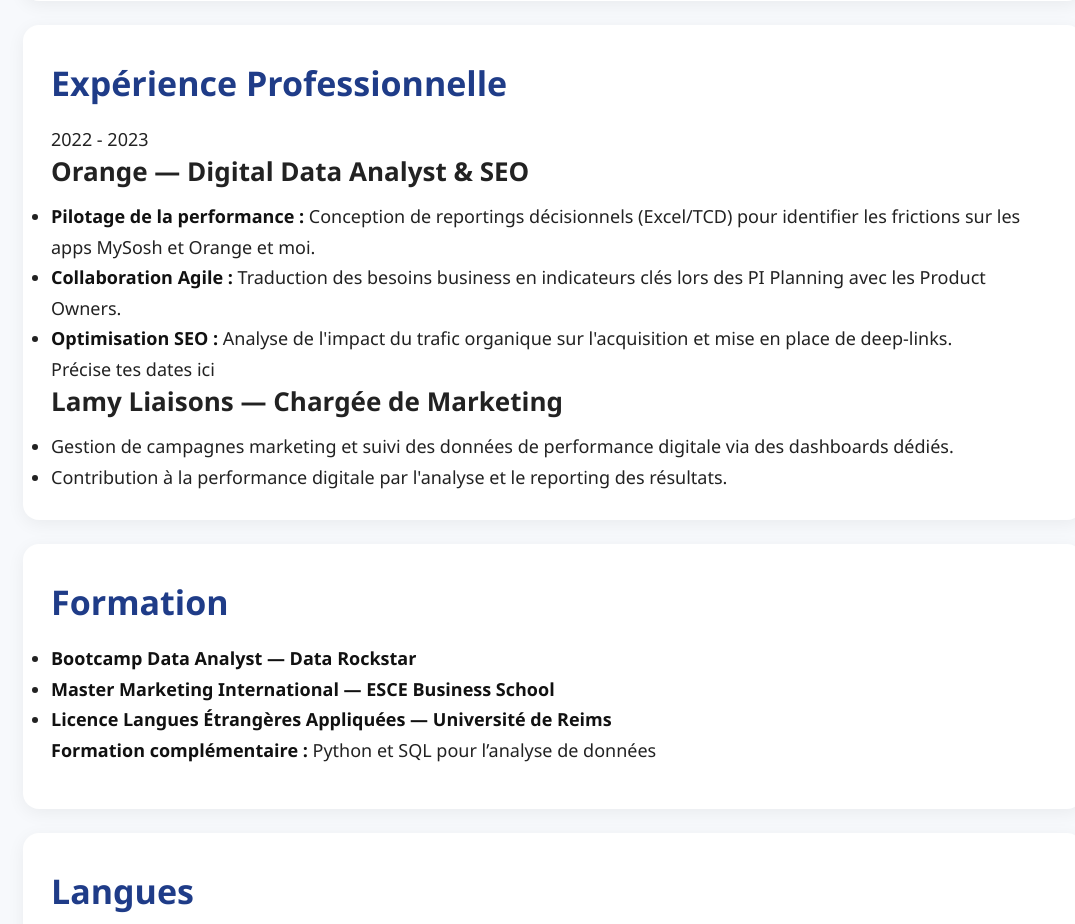
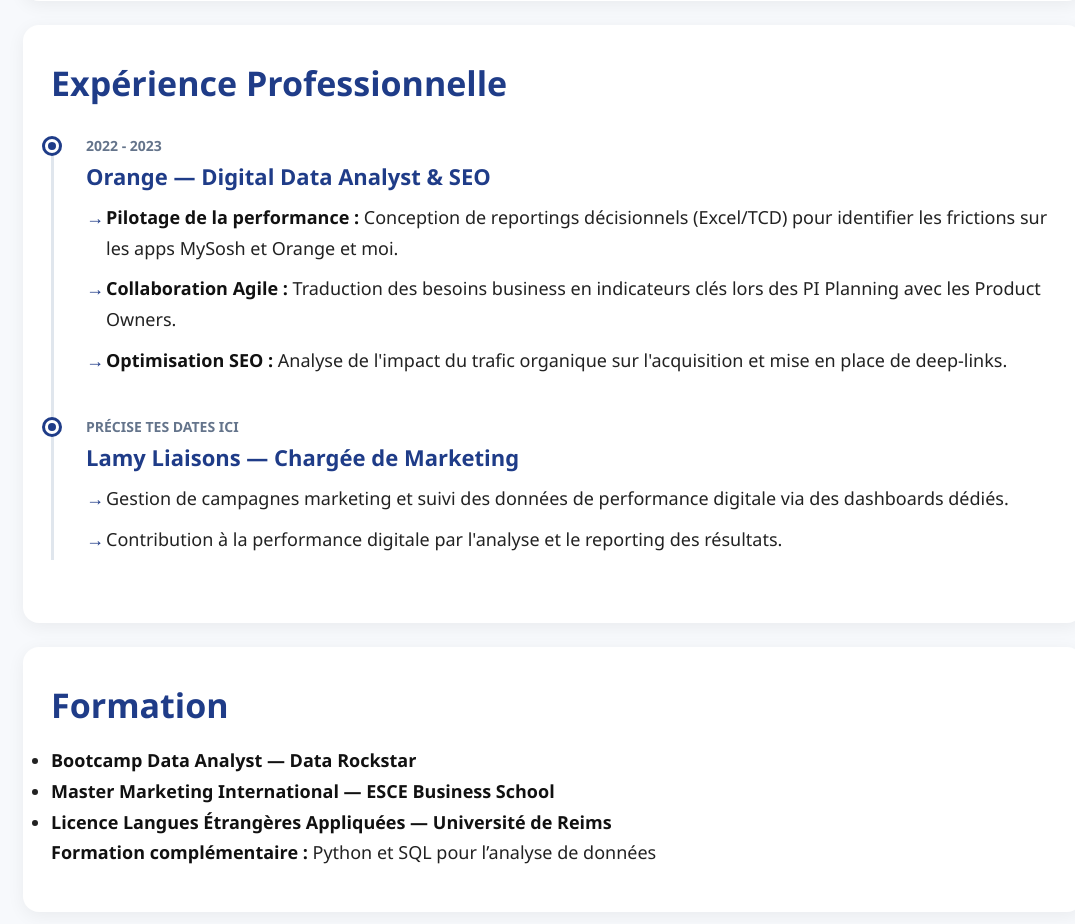
Before and after one commit to Odysseas18/GOMA-Project, a plain HTML site: page index.html in a window 1280 px wide. Shown: the part 3160-4084 px from the top of the page, without its empty margins (87-1162 px from the left). Drawn offline with Linux system fonts and the light colour scheme.

Commit message:
Add timeline styles to style.css

```diff
--- a/style.css
+++ b/style.css
@@ -301,6 +301,77 @@ section {
     border: 1px solid #e2e8f0;
 }
 
+/* Conteneur de la timeline */
+.timeline {
+    position: relative;
+    padding-left: 35px;
+    margin-top: 30px;
+}
+
+/* La ligne verticale grise */
+.timeline::before {
+    content: '';
+    position: absolute;
+    left: 0;
+    top: 5px;
+    width: 3px;
+    height: 100%;
+    background-color: #e0e6ed;
+}
+
+.timeline-item {
+    position: relative;
+    margin-bottom: 40px;
+}
+
+/* Le petit point bleu sur la ligne */
+.timeline-dot {
+    position: absolute;
+    left: -41px; /* Aligné avec la ligne */
+    top: 5px;
+    width: 14px;
+    height: 14px;
+    background-color: #1f3c88;
+    border-radius: 50%;
+    border: 3px solid #ffffff;
+    box-shadow: 0 0 0 3px #1f3c88; /* Effet de double cercle */
+}
+
+.timeline-date {
+    display: block;
+    font-size: 14px;
+    font-weight: 700;
+    color: #64748b;
+    margin-bottom: 5px;
+    text-transform: uppercase;
+}
+
+.timeline-content h3 {
+    font-size: 22px;
+    color: #1f3c88;
+    margin-bottom: 12px;
+}
+
+.timeline-content ul {
+    list-style-type: none; /* On retire les puces classiques */
+    padding-left: 0;
+}
+
+.timeline-content li {
+    position: relative;
+    padding-left: 20px;
+    margin-bottom: 10px;
+}
+
+/* On remplace les puces par des petits traits stylisés */
+.timeline-content li::before {
+    content: "→";
+    position: absolute;
+    left: 0;
+    color: #1f3c88;
+    font-weight: bold;
+}
+
 /* --- ADAPTATION MOBILE (MEDIA QUERY) --- */
 @media (max-width: 768px) {
     .projects-grid {
```
